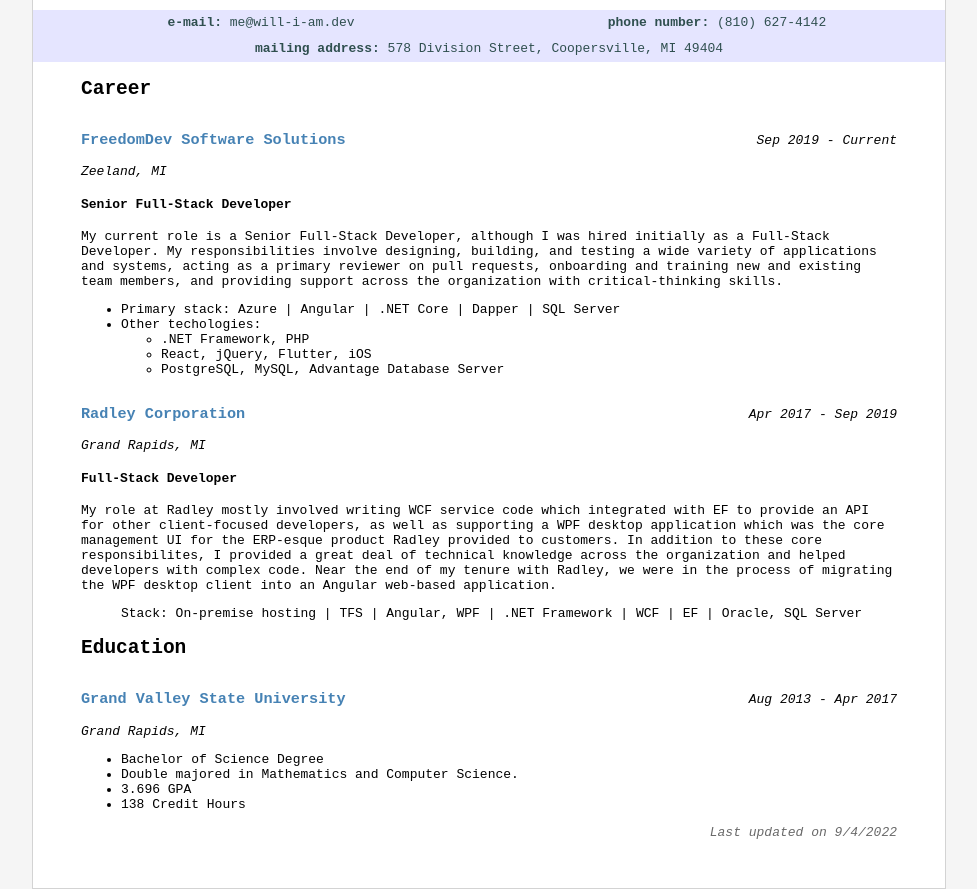
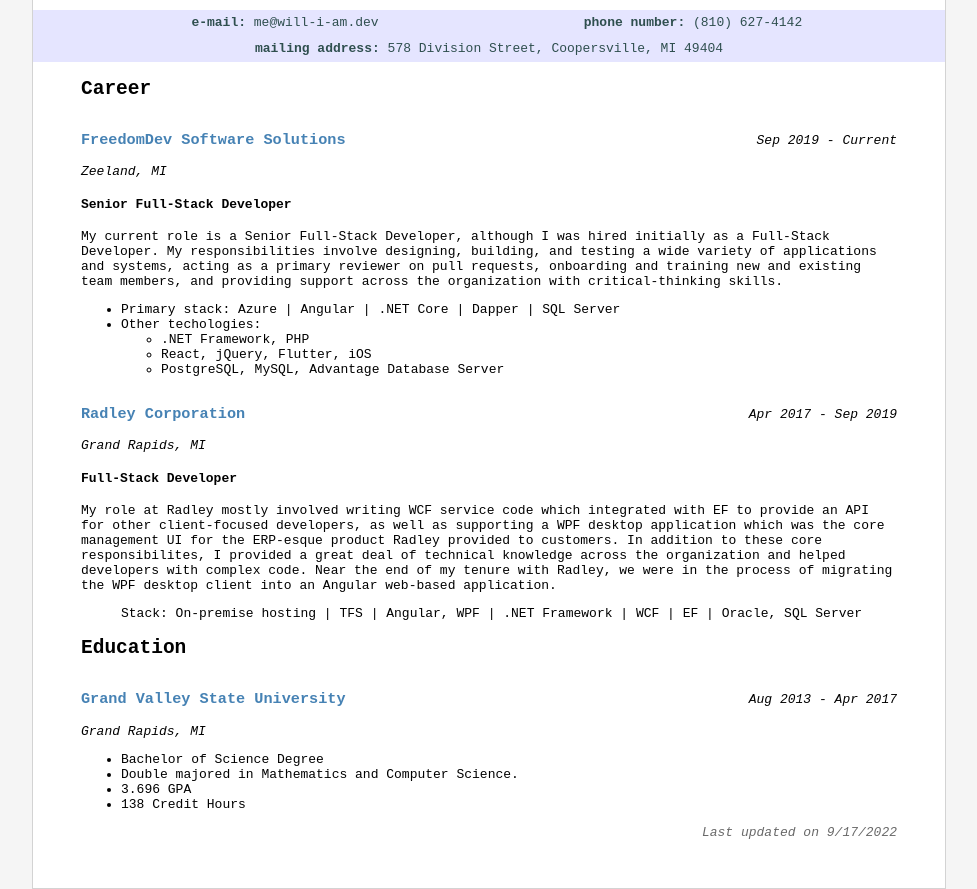
Before and after one commit to willherr/willherr.github.io, a plain HTML site: page about-william-herrmann.html in a window 1280 px wide. Shown: the part 278-1167 px from the top of the page, without its empty margins (151-1128 px from the left). Drawn offline with Linux system fonts and the light colour scheme.

Commit message:
clean up some layout

```diff
--- a/about-william-herrmann.html
+++ b/about-william-herrmann.html
@@ -23,8 +23,10 @@
                 <h1 class="title">William Herrmann</h1>
                 <h2 class="subtitle">Senior Full-Stack Developer</h2>
                 <p>
-                    Exceptional Senior Software Developer who began to learn software development best practices in 2013.
-                    Have been putting concepts to practice by designing, writing, maintaining, and documenting systems professionally since 2017.
+                    Exceptional Senior Software Developer who began to learn software development best practices in
+                    2013.
+                    Have been putting concepts to practice by designing, writing, maintaining, and documenting systems
+                    professionally since 2017.
                     Consistently recognized as a top developer among my peers.
                     Highly experienced with delivering efficient, effective, and intuitive applications across many
                     clients.
@@ -38,11 +40,11 @@
             <div class="row">
                 <div>
                     <b>e-mail:</b>
-                    <a href="mailto:me@will-i-am.dev">me@will-i-am.dev</a>
+                    <a class="no-wrap" href="mailto:me@will-i-am.dev">me@will-i-am.dev</a>
                 </div>
                 <div>
                     <b>phone number:</b>
-                    <a href="tel:18106274142">(810) 627-4142</a>
+                    <a class="no-wrap" href="tel:18106274142">(810) 627-4142</a>
                 </div>
             </div>
             <div>
@@ -147,7 +149,7 @@
         </section>
 
         <footer>
-            <i>Last updated on 9/4/2022</i>
+            <i>Last updated on 9/17/2022</i>
         </footer>
     </div>
 </body>
--- a/css/about-william-herrmann.css
+++ b/css/about-william-herrmann.css
@@ -39,6 +39,7 @@ header img {
 /* contact-info */
 .contact-info {
     margin: 1rem -.5in;
+    padding: 0 .5in;
     line-height: 2rem;
     background-color: var(--accent-color);
 }
@@ -56,15 +57,17 @@ header img {
     text-decoration: none;
 }
 
-/* utilities */
-.row {
+.contact-info .row {
     display: flex;
     flex-wrap: wrap;
+    white-space: nowrap;
 }
 
-.row>* {
+.contact-info .row>* {
     flex: 1;
+    padding: 0 10px;
 }
+
 
 .justify-between {
     display: flex;
```
